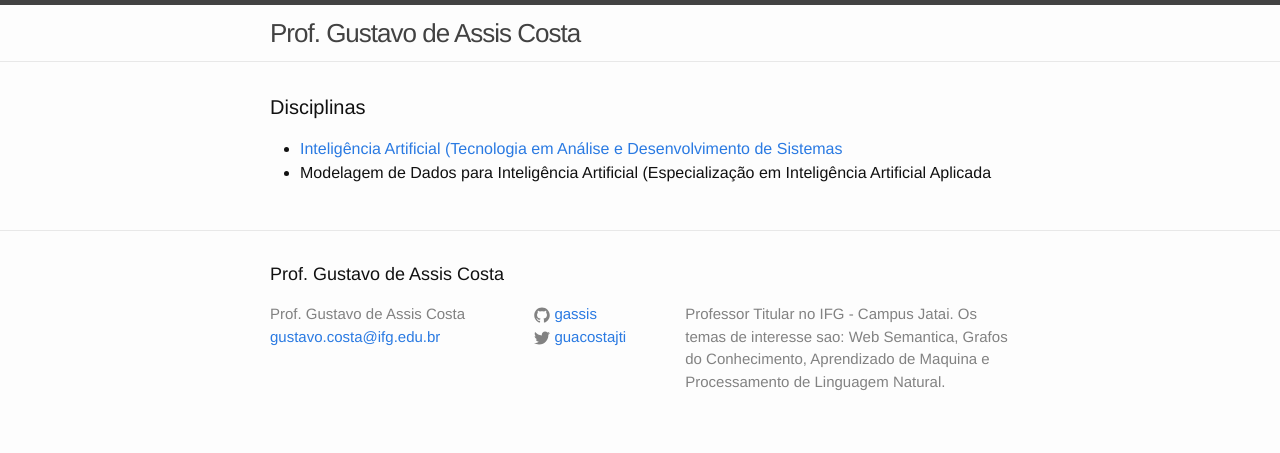
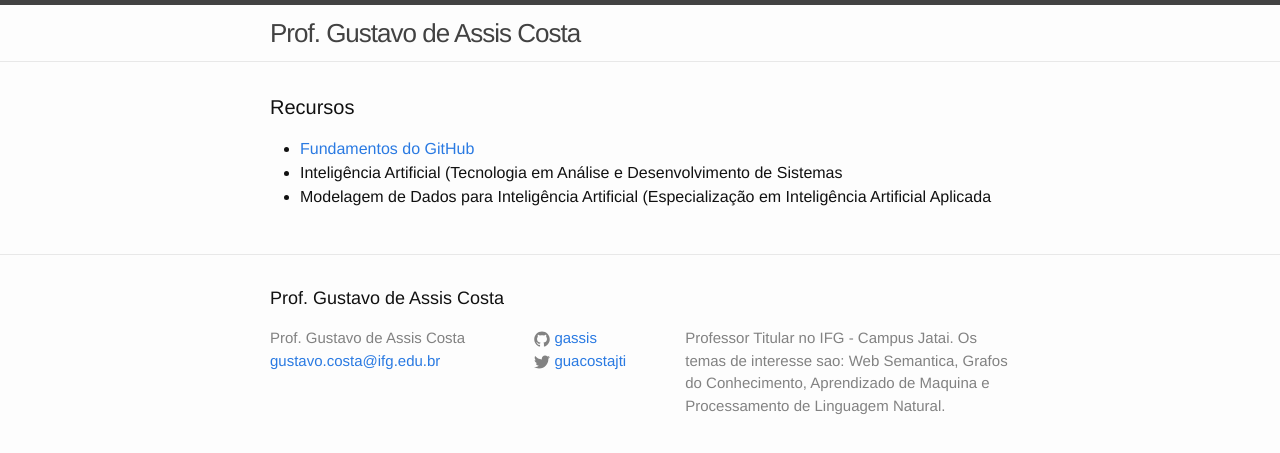
Before and after one commit to gassis/gassis.github.io, a Jekyll site: the page built from index.html, in a window 1280 px wide. Shown: the top 453 px of the page. Built offline with Jekyll 4.4.1, drawn with Linux system fonts in a browser that asks for light colours.

Commit message:
Update index.html

```diff
--- a/index.html
+++ b/index.html
@@ -4,10 +4,11 @@
 
 <div class="home">
 
-  <h1 class="page-heading">Disciplinas</h1>
+  <h1 class="page-heading">Recursos</h1>
 
     <ul class="list-group">
-    <li class="list-group-item"><a href="https://github.com/ifg-jatai/github-fundamentals">Inteligência Artificial (Tecnologia em Análise e Desenvolvimento de Sistemas</a></li>
+    <li class="list-group-item"><a href="https://github.com/ifg-jatai/github-fundamentals">Fundamentos do GitHub</a></li>
+    <li class="list-group-item">Inteligência Artificial (Tecnologia em Análise e Desenvolvimento de Sistemas</li>
     <li class="list-group-item">Modelagem de Dados para Inteligência Artificial (Especialização em Inteligência Artificial Aplicada</li>
     </ul>
 
```
